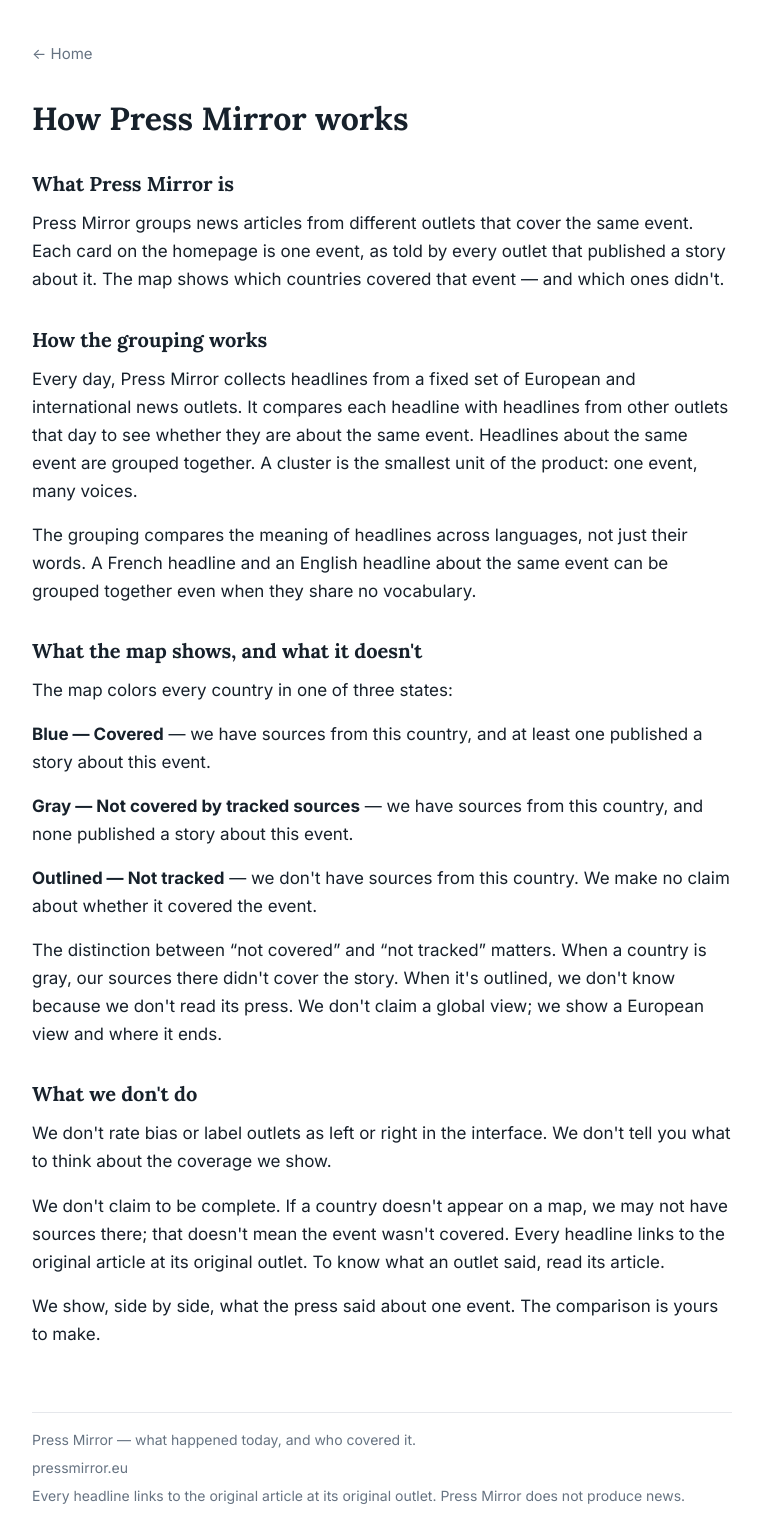
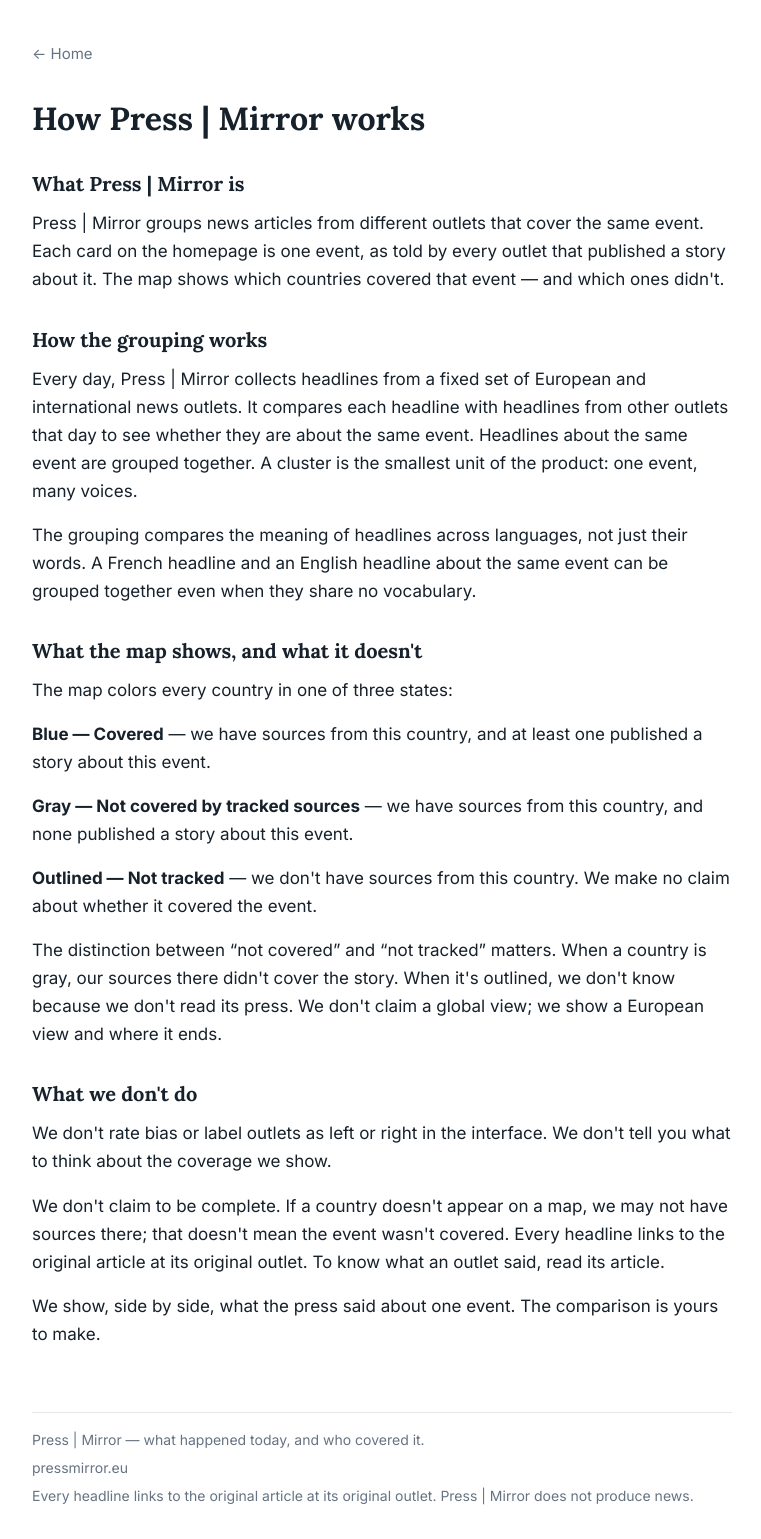
Before and after one commit to gonzaloiv/press_mirror, a Flask app: page /about in a window 1280 px wide. Shown: the whole page, without its empty margins (258-1019 px from the left). Run offline with Flask 3, Linux system fonts and the light colour scheme.

Commit message:
Add app_name const

```diff
--- a/pipeline/sources.json
+++ b/pipeline/sources.json
@@ -1,7 +1,7 @@
 {
     "version": 2,
     "generated": "2026-10-05",
-    "notes": "Curated RSS feeds for Press Mirror. Country codes use ISO 3166-1 alpha-2 except UK (which is GB in ISO but UK in common usage — normalize to GB before matching against GeoJSON).",
+    "notes": "Curated RSS feeds for Press | Mirror. Country codes use ISO 3166-1 alpha-2 except UK (which is GB in ISO but UK in common usage — normalize to GB before matching against GeoJSON).",
     "feeds": [
         {
             "source": "Le Monde",
--- a/web_app/server.py
+++ b/web_app/server.py
@@ -21,7 +21,10 @@ HISTORY_DIR = PROJECT_DIR / "history"
 STATIC_DIR = PROJECT_DIR / "static"
 STATIC_DIR.mkdir(parents=True, exist_ok=True)
 
+APP_NAME = "Press | Mirror"
+
 app = Flask(__name__, static_folder=str(STATIC_DIR), static_url_path="/static")
+app.jinja_env.globals["app_name"] = APP_NAME
 
 
 def latest_fetched_at(articles: list[dict]) -> datetime | None:
--- a/web_app/templates/_footer.html
+++ b/web_app/templates/_footer.html
@@ -1,9 +1,9 @@
 <footer class="page-footer">
-    <p class="page-footer-line">Press Mirror — what happened today, and who covered it.</p>
+    <p class="page-footer-line">{{ app_name }} — what happened today, and who covered it.</p>
     <p class="page-footer-line">
         {% if not hide_footer_about_link %}<a href="{{ url_for('about') }}">How it works</a>
         <span class="page-footer-separator" aria-hidden="true">·</span>{% endif %}
         <span>pressmirror.eu</span>
     </p>
-    <p class="page-footer-line">Every headline links to the original article at its original outlet. Press Mirror does not produce news.</p>
+    <p class="page-footer-line">Every headline links to the original article at its original outlet. {{ app_name }} does not produce news.</p>
 </footer>
--- a/web_app/templates/about.html
+++ b/web_app/templates/about.html
@@ -4,7 +4,7 @@
 <head>
     <meta charset="utf-8">
     <meta name="viewport" content="width=device-width, initial-scale=1">
-    <title>How it works — Press Mirror</title>
+    <title>How it works — {{ app_name }}</title>
     <link rel="icon" type="image/png" href="{{ url_for('static', filename='favicon.png') }}">
     <style>
         @import url('https://fonts.googleapis.com/css2?family=Inter:wght@400;500;600;700;800&family=Lora:wght@500;600;700&display=swap');
@@ -63,16 +63,16 @@
 <body>
     <a class="home-link" href="{{ url_for('index') }}">← Home</a>
     <main>
-        <h1>How Press Mirror works</h1>
+        <h1>How {{ app_name }} works</h1>
 
         <section>
-            <h2>What Press Mirror is</h2>
-            <p>Press Mirror groups news articles from different outlets that cover the same event. Each card on the homepage is one event, as told by every outlet that published a story about it. The map shows which countries covered that event — and which ones didn't.</p>
+            <h2>What {{ app_name }} is</h2>
+            <p>{{ app_name }} groups news articles from different outlets that cover the same event. Each card on the homepage is one event, as told by every outlet that published a story about it. The map shows which countries covered that event — and which ones didn't.</p>
         </section>
 
         <section>
             <h2>How the grouping works</h2>
-            <p>Every day, Press Mirror collects headlines from a fixed set of European and international news outlets. It compares each headline with headlines from other outlets that day to see whether they are about the same event. Headlines about the same event are grouped together. A cluster is the smallest unit of the product: one event, many voices.</p>
+            <p>Every day, {{ app_name }} collects headlines from a fixed set of European and international news outlets. It compares each headline with headlines from other outlets that day to see whether they are about the same event. Headlines about the same event are grouped together. A cluster is the smallest unit of the product: one event, many voices.</p>
             <p>The grouping compares the meaning of headlines across languages, not just their words. A French headline and an English headline about the same event can be grouped together even when they share no vocabulary.</p>
         </section>
 
--- a/web_app/templates/grid.html
+++ b/web_app/templates/grid.html
@@ -4,7 +4,7 @@
 <head>
     <meta charset="utf-8">
     <meta name="viewport" content="width=device-width, initial-scale=1">
-    <title>Press | Mirror</title>
+    <title>{{ app_name }}</title>
     <link rel="icon" type="image/png" href="{{ url_for('static', filename='favicon.png') }}">
     <link rel="stylesheet" href="{{ url_for('static', filename='css/grid.css') }}">
     <link rel="stylesheet" href="{{ url_for('static', filename='css/footer.css') }}">
@@ -14,7 +14,7 @@
     <main class="container">
         <header>
             <div class="header-copy">
-                <h1><a class="site-title-link" href="{{ url_for('index') }}">Press | Mirror</a></h1>
+                <h1><a class="site-title-link" href="{{ url_for('index') }}">{{ app_name }}</a></h1>
                 <p class="tagline">What happened today, and who covered it.</p>
                 <p class="definition">Each card is one event. The map shows which countries covered it.</p>
             </div>
```
